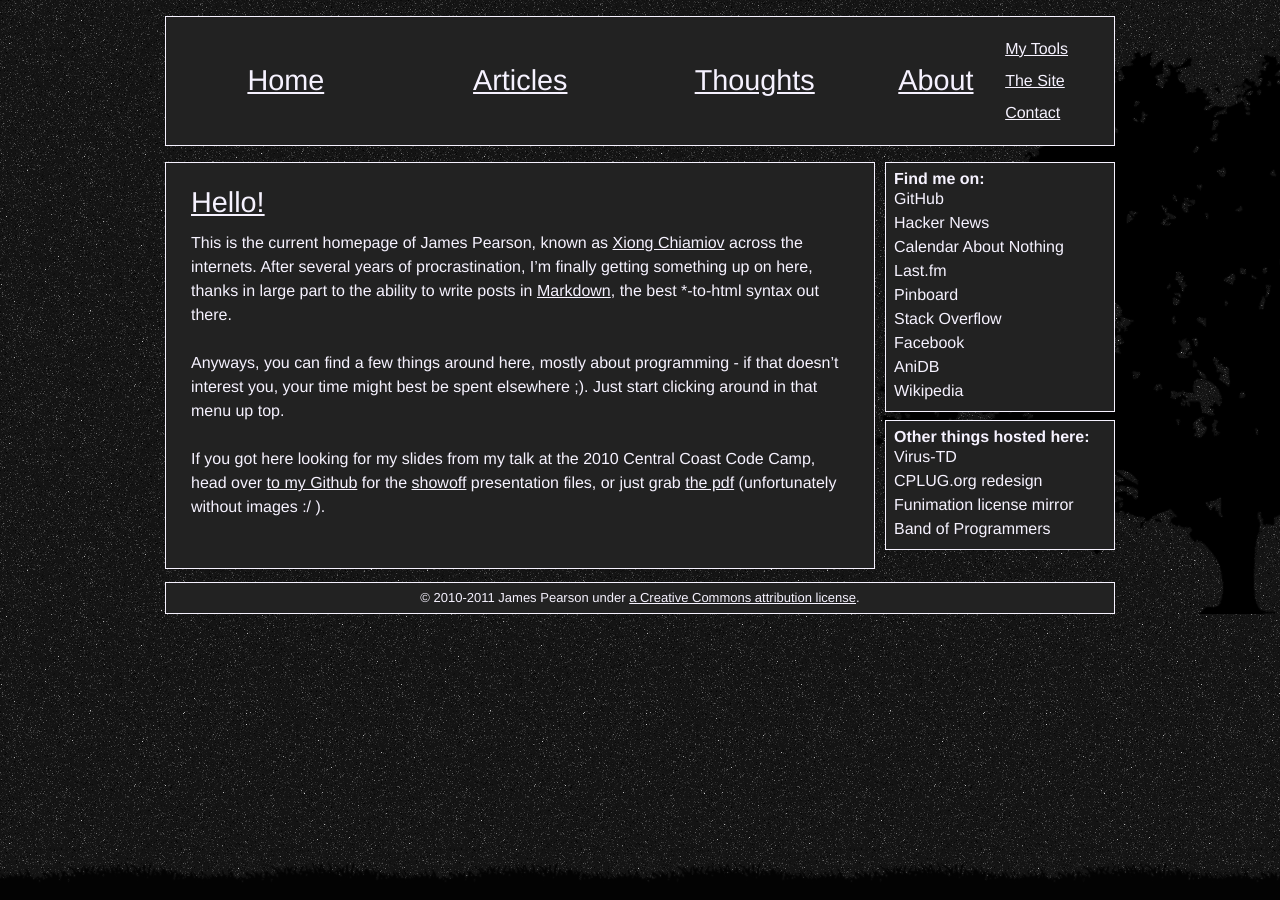
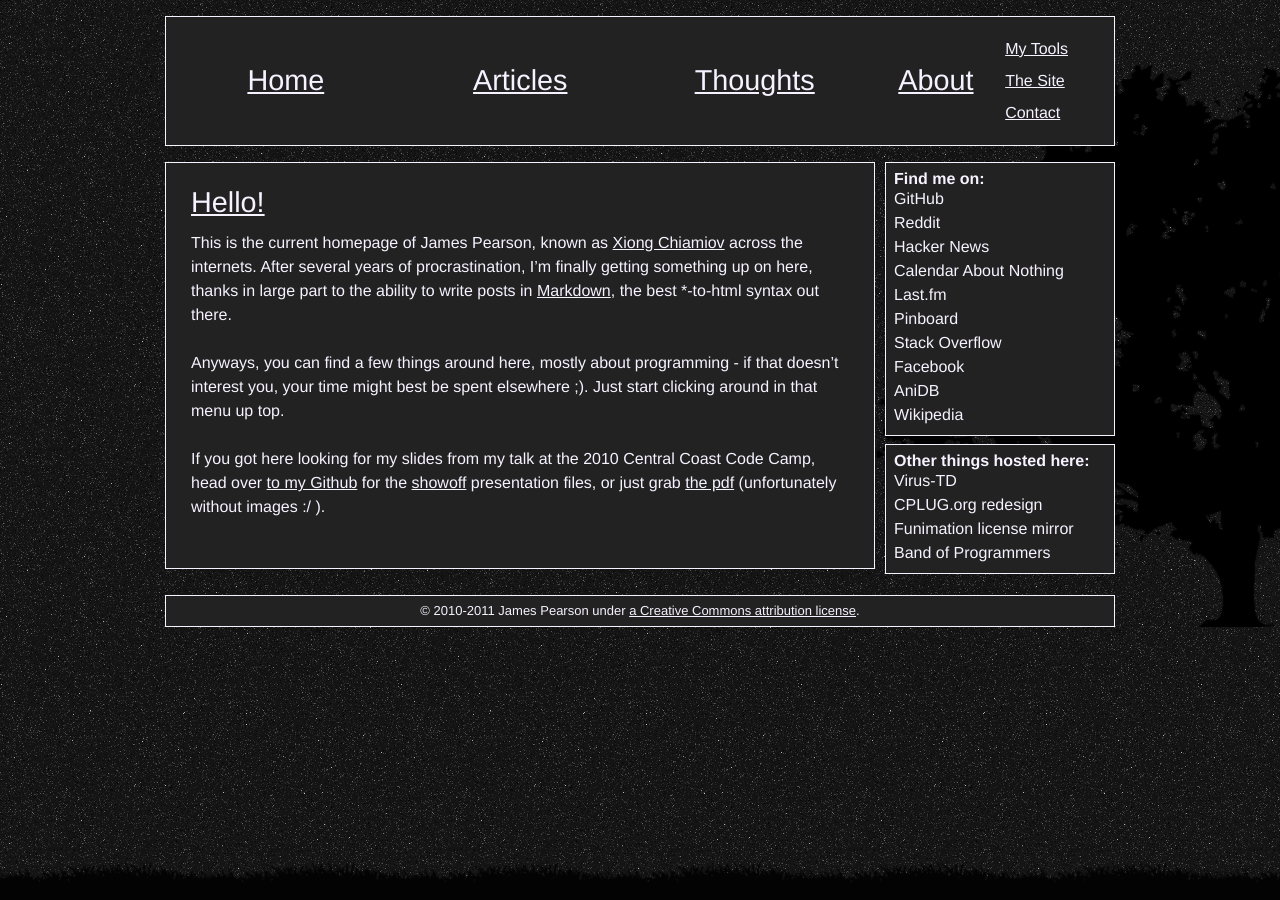
Before and after one commit to xiongchiamiov/xiongchiamiov.github.com, a Jekyll site: the page built from index.md, in a window 1280 px wide. Built offline with Jekyll 4.4.1, drawn with Linux system fonts in a browser that asks for light colours; Markdown is read by kramdown in place of the engine named in the settings; comment, search, counter and statistics services are not loaded.

Commit message:
add reddit userpage to 'Find me on:' sidebar

```diff
--- a/_includes/page_bottom.html
+++ b/_includes/page_bottom.html
@@ -3,6 +3,7 @@
 		<div>
 			<h1>Find me on:</h1>
 			<a href="http://github.com/xiongchiamiov">GitHub</a><br />
+			<a href="http://www.reddit.com/user/xiongchiamiov/">Reddit</a><br />
 			<a href="http://news.ycombinator.com/user?id=xiongchiamiov">Hacker News</a><br />
 			<a href="http://calendaraboutnothing.com/~xiongchiamiov">Calendar About Nothing</a><br />
 			<a href="http://www.last.fm/user/xiongchiamiov">Last.fm</a><br />
```
